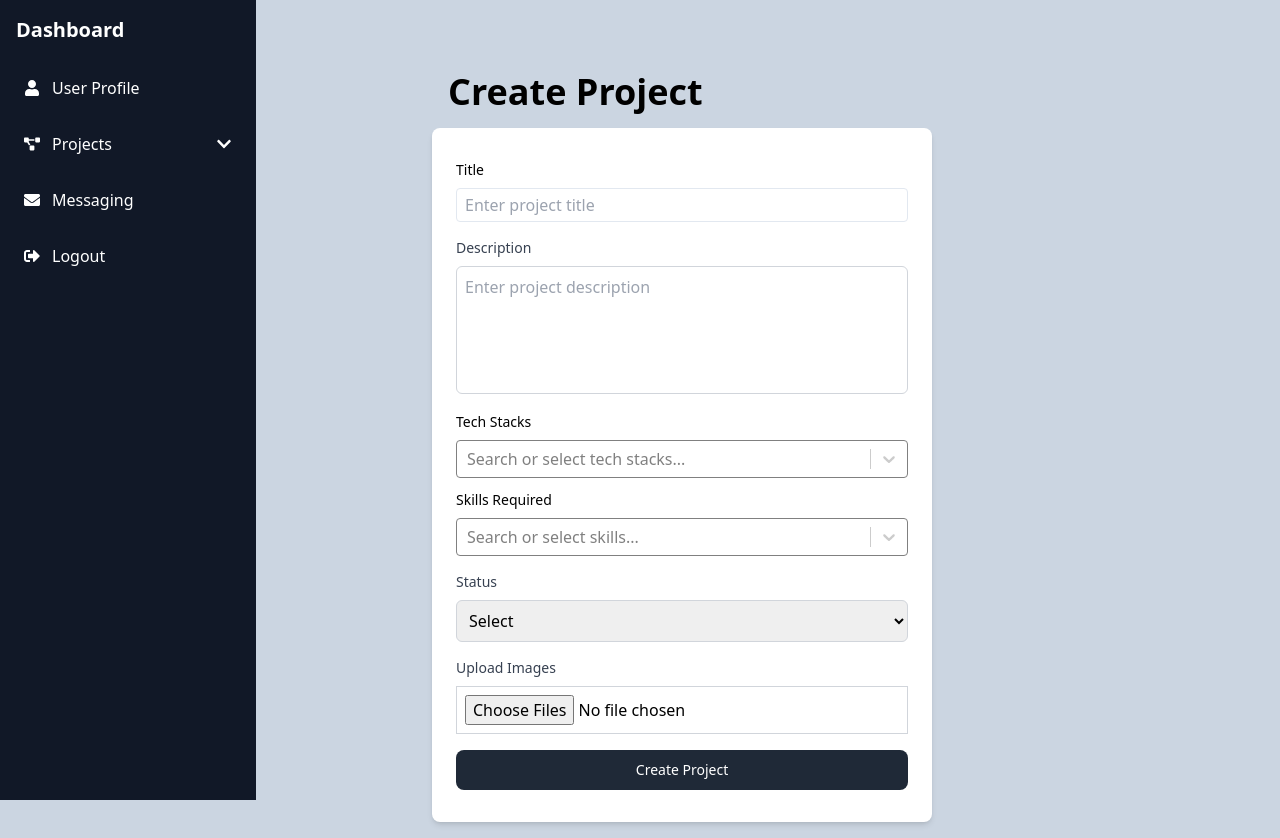
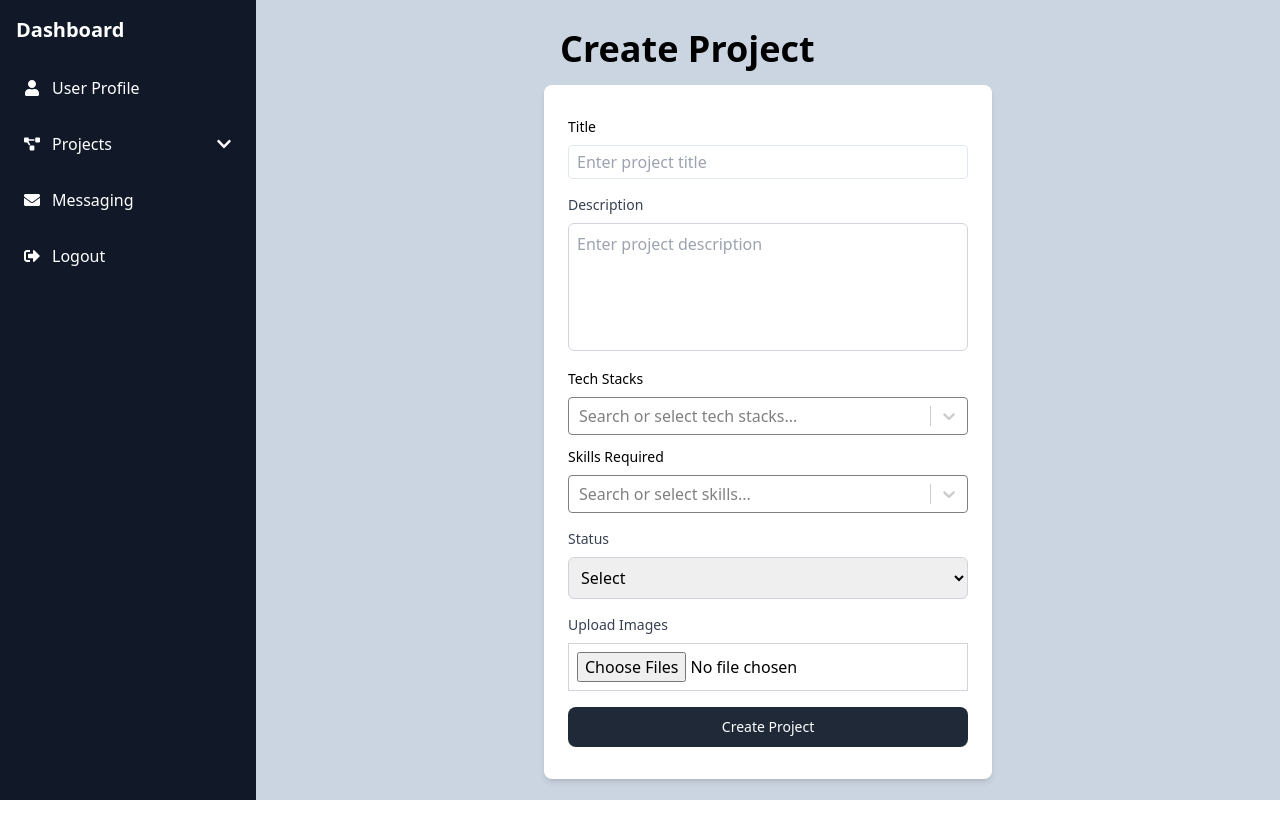
Before and after one commit to Manuri-bhavya-deepika/chat-app, a React (Vite) app in the folder client/: page /createproject in a window 1280 px wide. After the commit the page ends 800 px from the top, so only its background shows below. Built offline with nearby package versions, Linux system fonts and the light colour scheme.

Commit message:
Updated Createproject.tsx page

```diff
--- a/client/src/pages/Createproject.tsx
+++ b/client/src/pages/Createproject.tsx
@@ -131,17 +131,17 @@ const Createproject: React.FC = () => {
 
 
   return (
-    <div className="flex bg-slate-300 justify-center items-center min-h-screen pr-24 flex-col overflow-x-hidden">
+    <div className="flex bg-slate-300 justify-center items-center min-h-screen px-4 flex-col overflow-x-hidden">
+
       <Navbar />
-      <div className="flex bg-slate-300 w-full ml-16 mr-8 md:ml-72">
-        <div className="flex flex-col justify-center w-full max-w-xl mx-auto ">
-          <div className="mt-12 text-sm sm:text-lg md:text-2xl text-left whitespace-nowrap w-full px-4">
+      <div className="flex bg-slate-300 w-full ml-16 mr-8 md:ml-40  lg:ml-72">
+        <div className="flex flex-col justify-center w-full max-w-md mx-auto ">
+          <div className="text-sm sm:text-lg md:text-2xl text-left whitespace-nowrap w-full px-4">
             <Heading label="Create Project" />
           </div>
           <div
           ref={cardRef}
-          className="bg-white rounded-lg p-6 my-4 shadow-md flex flex-col justify-between h-auto w-[280px] sm:w-[320px] md:w-[400px] lg:w-[500px]"
-          >
+          className="bg-white rounded-lg p-6 my-4 shadow-md flex flex-col justify-center w-full max-w-sm sm:max-w-md md:max-w-lg">
 
           {error && <p className="text-red-500 text-sm mb-2">{error}</p>}
           {success && <p className="text-green-500 text-sm mb-2">{success}</p>}
```
